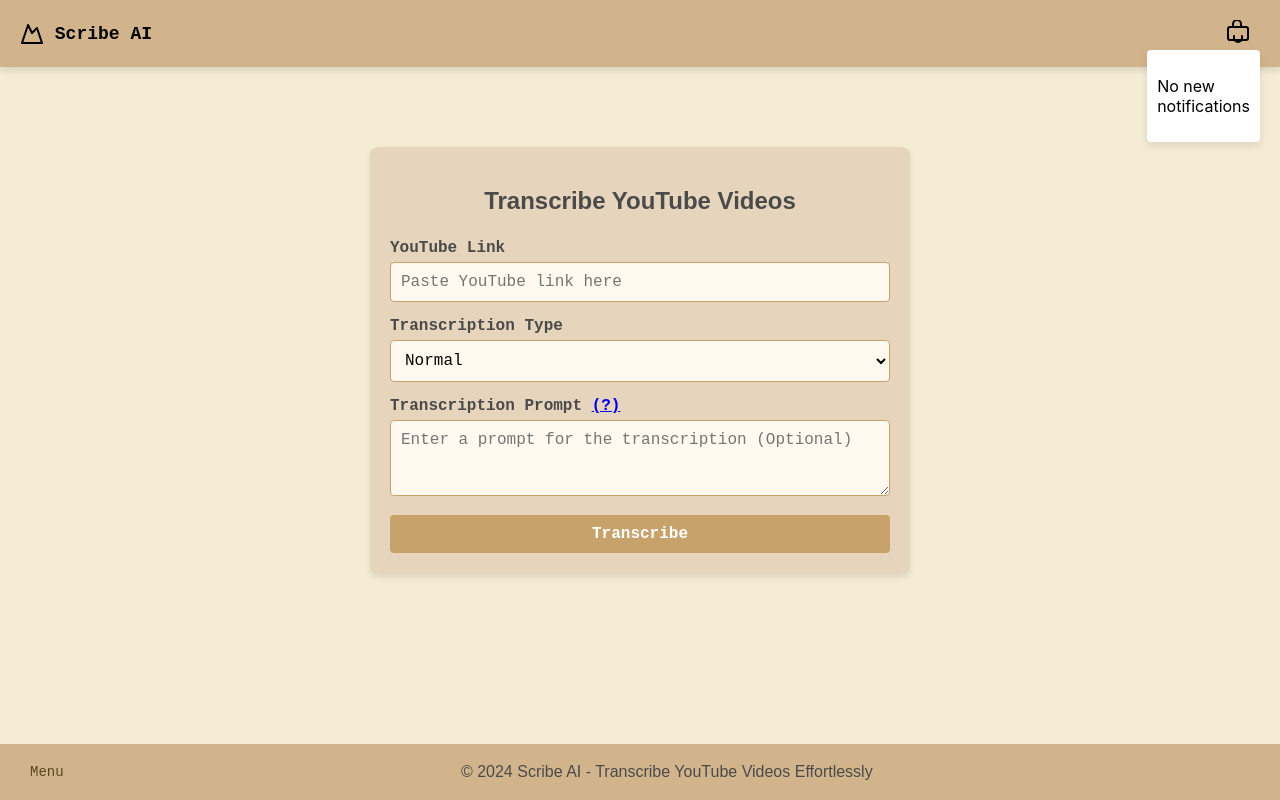
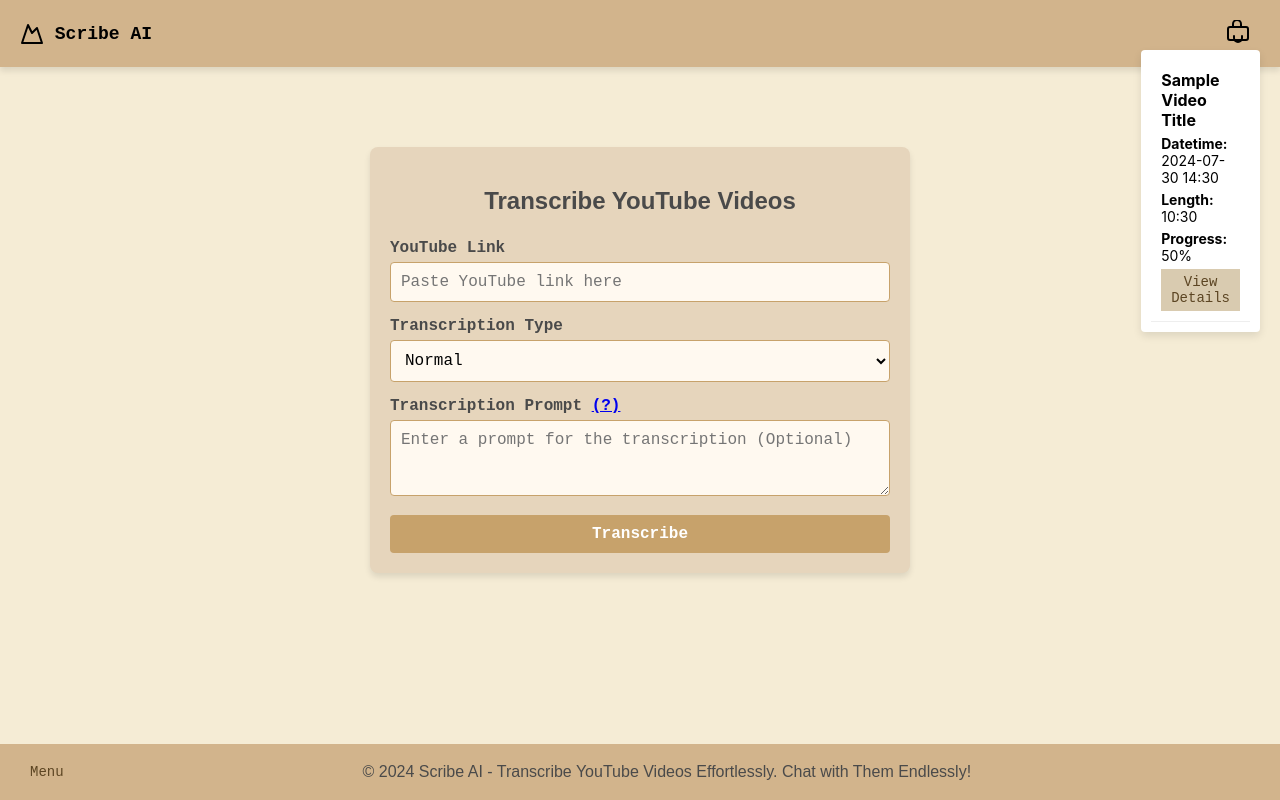
Before and after one commit to T-rav/videoscribe, a React (Create React App) app in the folder src/ui/scribe/: page / in a window 1280 px wide. Both pictures are taken after a click on the button 1238 px from the left and 33 px from the top of the page. Built offline with nearby package versions, Linux system fonts and the light colour scheme.

Commit message:
updated ui and max length of video to process

```diff
--- a/src/ui/scribe/src/App.css
+++ b/src/ui/scribe/src/App.css
@@ -75,12 +75,13 @@
 .dropdown-menu {
   position: absolute;
   left: 0;
-  bottom: 40px;
+  bottom: 100%; /* Ensure the menu renders upwards */
   background-color: #fff;
   box-shadow: 0 4px 8px rgba(0, 0, 0, 0.1);
   padding: 10px;
   border-radius: 4px;
   z-index: 1000;
+  transform: translateY(-10px); /* Add slight offset to avoid overlap */
 }
 
 .sign-in {
--- a/src/ui/scribe/src/components/Footer/Footer.tsx
+++ b/src/ui/scribe/src/components/Footer/Footer.tsx
@@ -9,7 +9,7 @@
         <DropdownMenu />
       </div>
       <div className="footer-content">
-        <p>© 2024 Scribe AI - Transcribe YouTube Videos Effortlessly</p>
+        <p>© 2024 Scribe AI - Transcribe YouTube Videos Effortlessly. Chat with Them Endlessly!</p>
       </div>
     </footer>
   );
--- /dev/null
+++ b/src/ui/scribe/src/components/Modal/Modal.css
@@ -0,0 +1,44 @@
+.modal-overlay {
+    position: fixed;
+    top: 0;
+    left: 0;
+    right: 0;
+    bottom: 0;
+    background-color: rgba(0, 0, 0, 0.5);
+    display: flex;
+    justify-content: center;
+    align-items: center;
+    z-index: 1000;
+  }
+
+  .modal-content {
+    background: white;
+    padding: 20px;
+    border-radius: 8px;
+    width: 80%;
+    max-width: 500px;
+    box-shadow: 0 4px 6px rgba(0, 0, 0, 0.1);
+    position: relative;
+  }
+
+  .modal-body {
+    max-height: 300px;
+    overflow-y: auto;
+  }
+
+  .close-button {
+    background-color: rgb(217, 203, 176);
+    border: none;
+    padding: 10px 20px;
+    font-size: 14px;
+    cursor: pointer;
+    transition: background-color 0.3s ease;
+    font-family: "Space Mono", monospace;
+    color: rgb(92, 69, 35);
+    font-weight: 500;
+    margin-top: 20px;
+  }
+
+  .close-button:hover {
+    background-color: #d1b179;
+  }
--- /dev/null
+++ b/src/ui/scribe/src/components/Modal/Modal.tsx
@@ -0,0 +1,33 @@
+import React from 'react';
+import './Modal.css';
+
+interface ModalProps {
+  isOpen: boolean;
+  onClose: () => void;
+  title: string;
+  datetime: string;
+  length: string;
+  progress: string;
+  content: string;
+}
+
+const Modal: React.FC<ModalProps> = ({ isOpen, onClose, title, datetime, length, progress, content }) => {
+  if (!isOpen) return null;
+
+  return (
+    <div className="modal-overlay" onClick={onClose}>
+      <div className="modal-content" onClick={(e) => e.stopPropagation()}>
+        <h2>{title}</h2>
+        <p><strong>Datetime:</strong> {datetime}</p>
+        <p><strong>Length:</strong> {length}</p>
+        <p><strong>Progress:</strong> {progress}</p>
+        <div className="modal-body">
+          <p>{content}</p>
+        </div>
+        <button className="close-button" onClick={onClose}>Close</button>
+      </div>
+    </div>
+  );
+};
+
+export default Modal;
--- a/src/ui/scribe/src/components/Notifications/Notifications.css
+++ b/src/ui/scribe/src/components/Notifications/Notifications.css
@@ -19,3 +19,35 @@
   border-radius: 4px;
   z-index: 1000;
 }
+
+.notification-item {
+  padding: 10px;
+  border-bottom: 1px solid #eee;
+}
+
+.notification-item h4 {
+  margin: 0;
+  font-size: 16px;
+  font-weight: bold;
+}
+
+.notification-item p {
+  margin: 5px 0;
+  font-size: 14px;
+}
+
+.view-button {
+  background-color: rgb(217, 203, 176);
+  border: none;
+  padding: 5px 10px;
+  font-size: 14px;
+  cursor: pointer;
+  transition: background-color 0.3s ease;
+  font-family: "Space Mono", monospace;
+  color: rgb(92, 69, 35);
+  font-weight: 500;
+}
+
+.view-button:hover {
+  background-color: #d1b179;
+}
--- a/src/ui/scribe/src/components/Notifications/Notifications.tsx
+++ b/src/ui/scribe/src/components/Notifications/Notifications.tsx
@@ -1,11 +1,21 @@
 import React, { useState } from 'react';
 import './Notifications.css';
+import Modal from '../Modal/Modal'; // Adjust the path if necessary
 
 const Notifications: React.FC = () => {
   const [open, setOpen] = useState(false);
+  const [modalOpen, setModalOpen] = useState(false);
 
   const toggleMenu = () => {
     setOpen(!open);
+  };
+
+  const openModal = () => {
+    setModalOpen(true);
+  };
+
+  const closeModal = () => {
+    setModalOpen(false);
   };
 
   return (
@@ -15,9 +25,24 @@
       </button>
       {open && (
         <div className="notifications-menu">
-          <p>No new notifications</p>
+          <div className="notification-item">
+            <h4>Sample Video Title</h4>
+            <p><strong>Datetime:</strong> 2024-07-30 14:30</p>
+            <p><strong>Length:</strong> 10:30</p>
+            <p><strong>Progress:</strong> 50%</p>
+            <button className="view-button" onClick={openModal}>View Details</button>
+          </div>
         </div>
       )}
+      <Modal
+        isOpen={modalOpen}
+        onClose={closeModal}
+        title="Sample Video Title"
+        datetime="2024-07-30 14:30"
+        length="10:30"
+        progress="50%"
+        content="Here is the detailed content of the video transcription progress..."
+      />
     </div>
   );
 };
```
Lines whose indentation alone changed are shown as unchanged.
